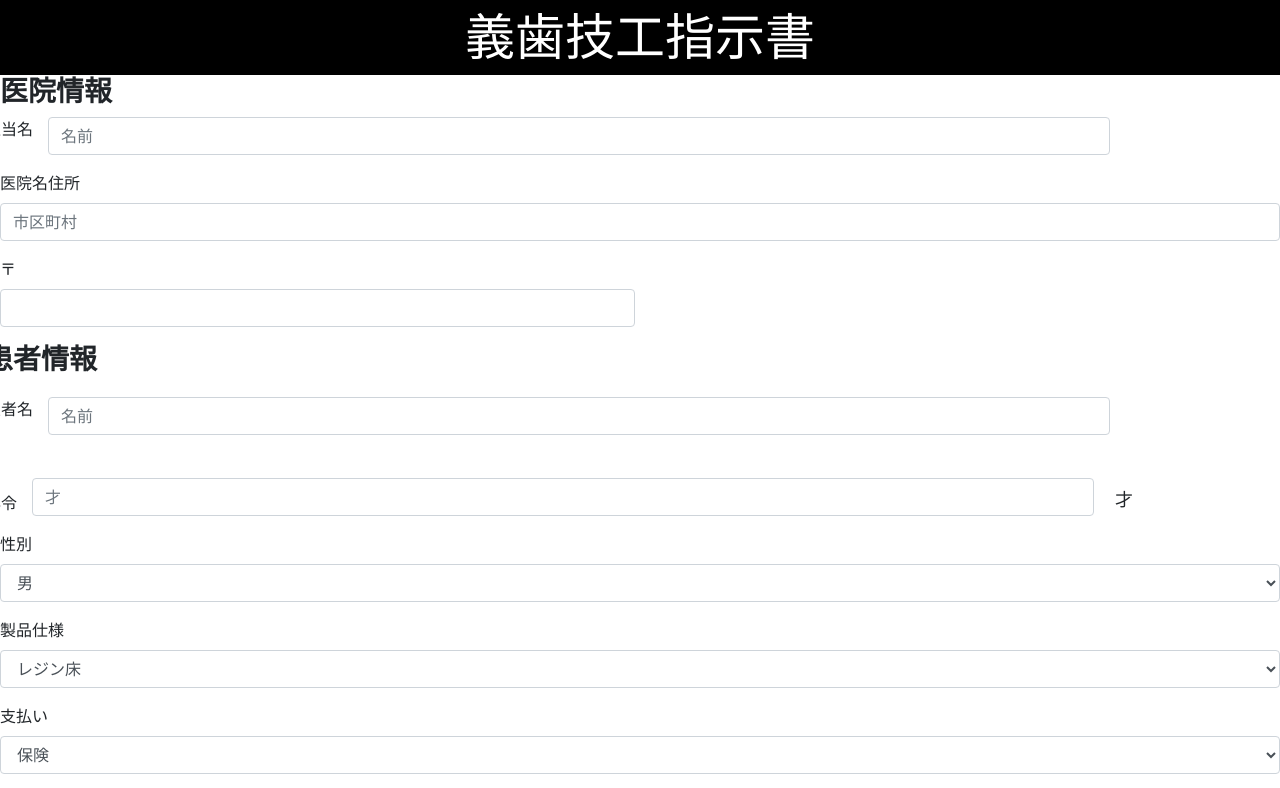
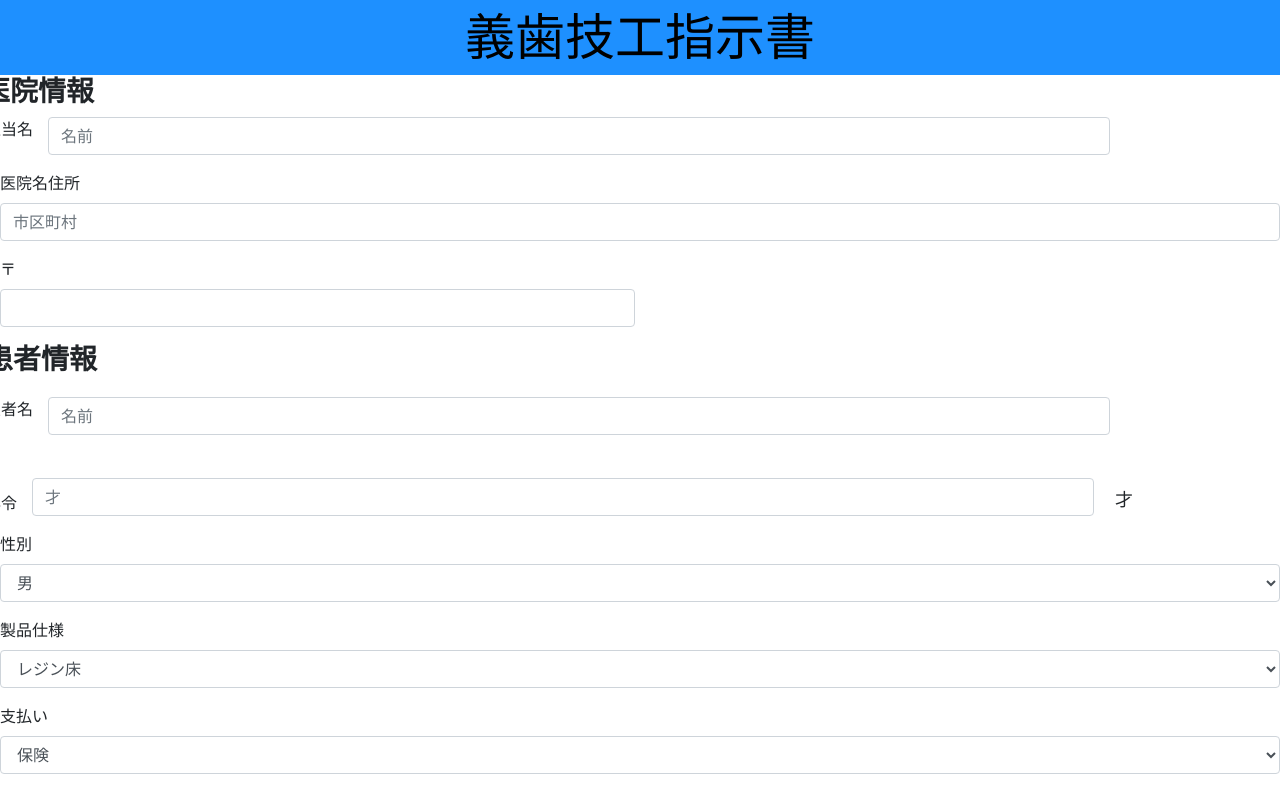
Before and after one commit to JustinTheeDude/dentist-app, a React (Create React App) app: page / in a window 1280 px wide. Shown: the top 788 px of the page. Built offline with nearby package versions, Linux system fonts and the light colour scheme.

Commit message:
updated header css

```diff
--- a/src/App.css
+++ b/src/App.css
@@ -14,10 +14,8 @@
 }
 
 .App-header {
-    background-color: #282c34;
+    background-color: dodgerblue;
     min-height: 100vh;
-    /* display: flex; */
-    /* flex-direction: column; */
     align-items: center;
     justify-content: center;
     font-size: calc(10px + 2vmin);
@@ -36,7 +34,12 @@
         transform: rotate(360deg);
     }
 }
-
+.header{
+    color: black;
+   background-color: dodgerblue;
+    text-align: center;
+    font-size: 50px;
+}
 #main_form {
     position: relative;
     max-width: 1300px;
@@ -45,7 +48,9 @@
 }
 
 .hospital-info-header {
+    position: relative;
     font-weight: bold;
+    left: -18px;
 }
 
 .age-div{
@@ -89,13 +94,12 @@
     position: relative;
     top: 0px;
     left: 70px;
-    /* font-size: x-large; */
     font-weight: bold;
 }
 
 .delivery-time {
     position: relative;
-    width: 200px;
+    width: 125px;
     left: 350px;
     top: 165px;
     font-weight: bold;
--- a/src/Components/Header.js
+++ b/src/Components/Header.js
@@ -1,16 +1,9 @@
 import React from 'react';
 
-
-const headerStyle = {
-    color: 'white',
-    backgroundColor: 'black',
-    textAlign: 'center',
-    fontSize: '50px'
-}
 const Header = () => {
 
     return (
-        <header style={headerStyle}>義歯技工指示書</header>
+        <header className="header">義歯技工指示書</header>
     )
 
 }
```
Also changed, not shown: src/Components/MainInfo.js (+0 -31 lines).
